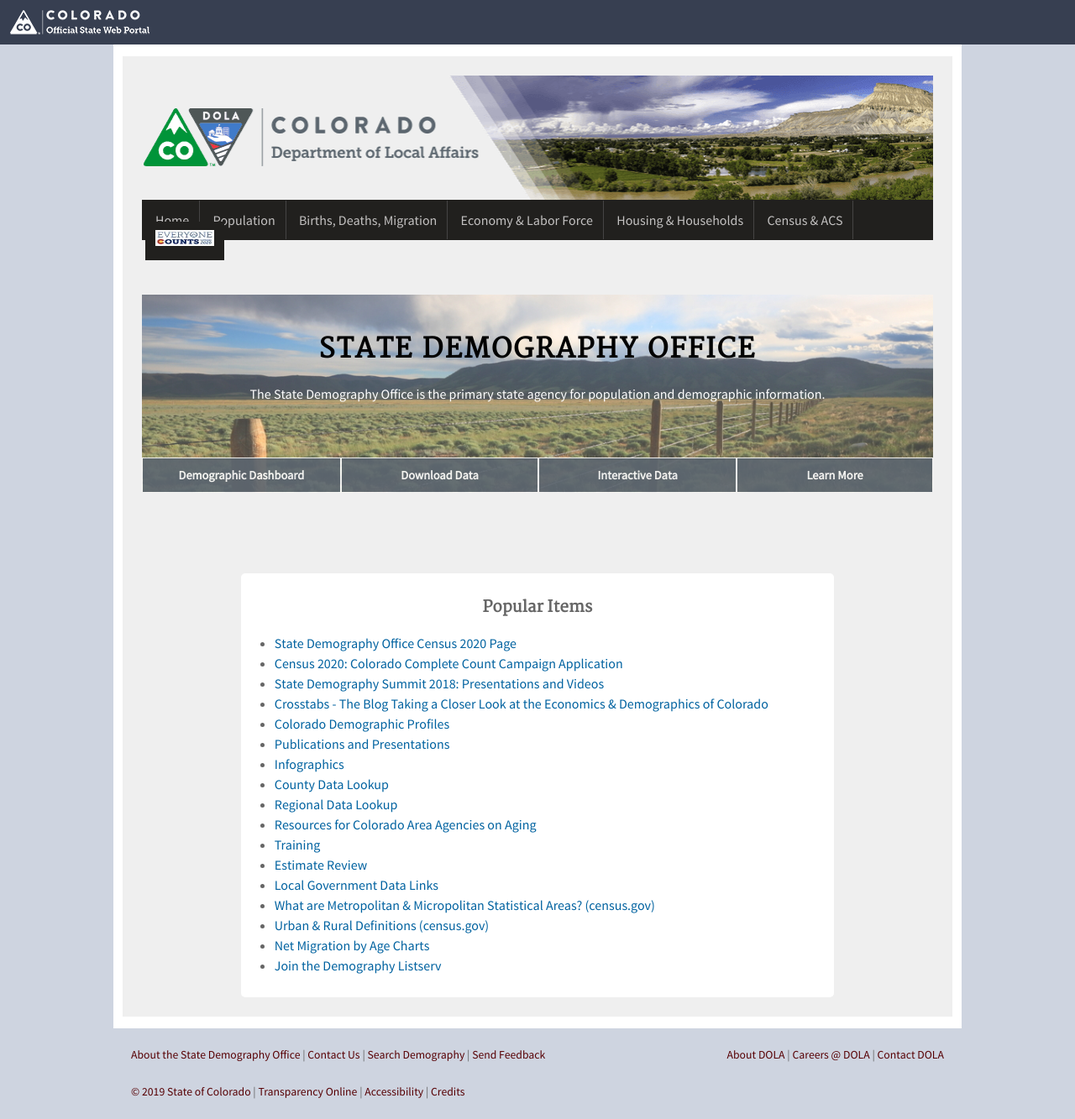
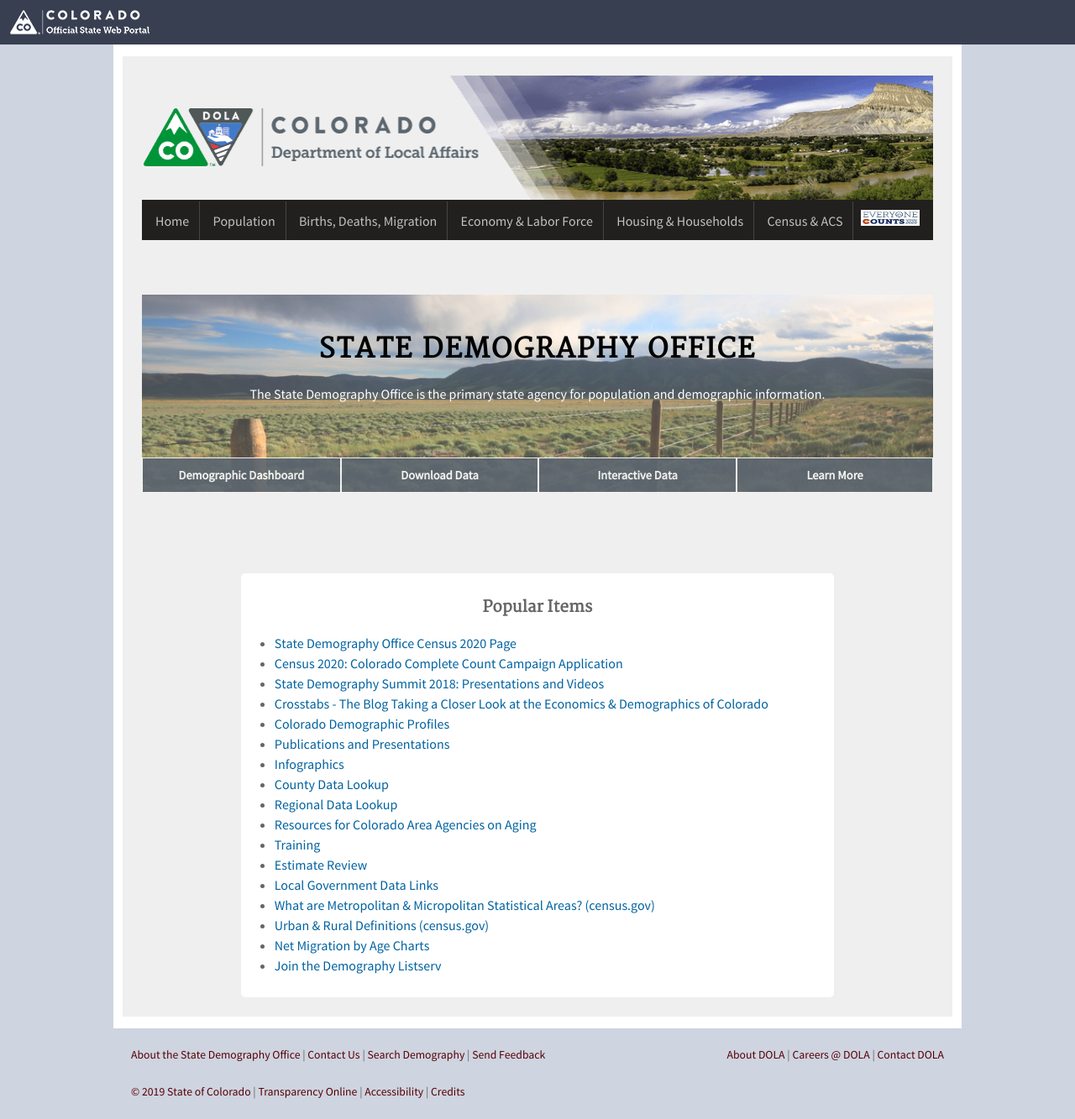
Before and after one commit to TBleess/Website_New, a Jekyll site: the page built from pages/0_Homepage_and_Footer_Links/index.md, in a window 1280 px wide. Shown: the whole page at 84% size. Built offline with Jekyll 4.4.1, drawn with Linux system fonts in a browser that asks for light colours.

Commit message:
Update _header.html

```diff
--- a/_includes/_header.html
+++ b/_includes/_header.html
@@ -27,7 +27,7 @@
                                 <a href="/housing-and-households/">Housing &amp; Households</a></li>
                             <li class="padding-normal">
                                 <a href="/census-acs/">Census &amp; ACS</a></li>
-                            <li class="padding-normal">
+                            <li class="padding-none">
                               <a href="/census_2020/"><img src="/images/Census2020_Button.jpg" height=19px width=70px></a>
                             </li>
                         </ul>
```
